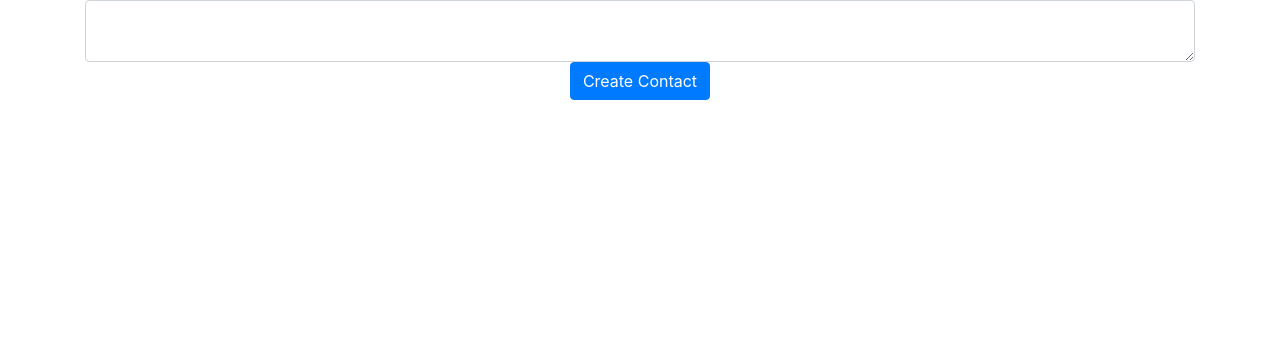
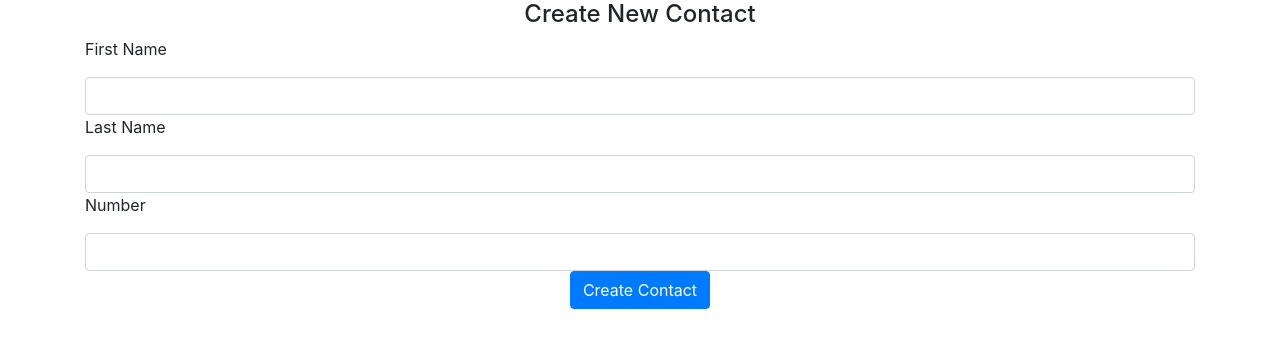
Before and after one commit to umdkyletu/phonebook, a Flask app: page /contactlist in a window 1280 px wide. Shown: the part 56-404 px from the top of the page. Run offline with Flask 3, Linux system fonts and the light colour scheme; some libraries are stand-ins or nearby versions.

Commit message:
contact list html

```diff
--- a/FlaskApp/Website/auth.py
+++ b/FlaskApp/Website/auth.py
@@ -18,6 +18,7 @@ def login():
         if user:
             if check_password_hash(user.password,password):
                 flash('Logged in sucessfully!', category='success')
+                return redirect(url_for('views.contactlist'))
             else:
                 flash('Incorrect password. Please try again.', category='error')
         else:
@@ -54,7 +55,7 @@ def signup():
             db.session.add(new_user)
             db.session.commit()
             flash("Account created!", category= 'success')
-            return redirect(url_for('views.home'))
+            return redirect(url_for('views.contactlist'))
 
 
 
--- a/FlaskApp/Website/templates/contactlist.html
+++ b/FlaskApp/Website/templates/contactlist.html
@@ -1,6 +1,14 @@
 {%extends "base.html" %}{% block title %}Contacts{% endblock %}{% block content %}
+<h4 align = "center">Create New Contact</h4>
+<ul class = "list-group list-group-flush" id = "contacts"></ul>
+</ul>
 <form method = "POST">
-    <textarea name = "firtname" id="firtname" class = "form-control"></textarea>
+    <p>First Name</p>
+    <input name = "firtname" id="firtname" class = "form-control"/>
+    <p>Last Name</p>
+    <input name = "lastname" id="firtname" class = "form-control"/>
+    <p>Number</p>
+    <input name = "number" id="number" class = "form-control"/>
     <div align = "center">
         <button type="submit" class = "btn btn-primary">Create Contact</button>
     </div>
```
